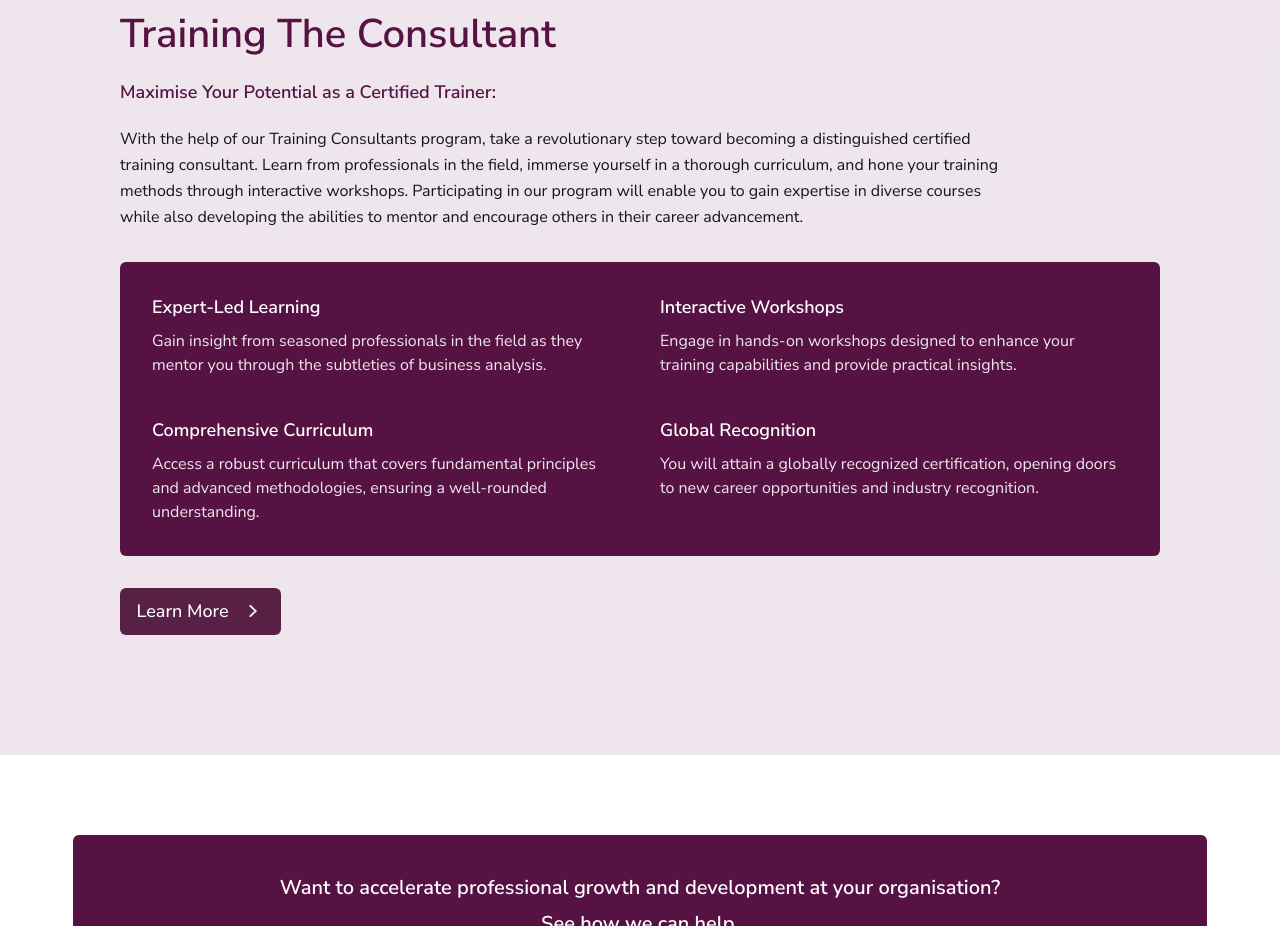
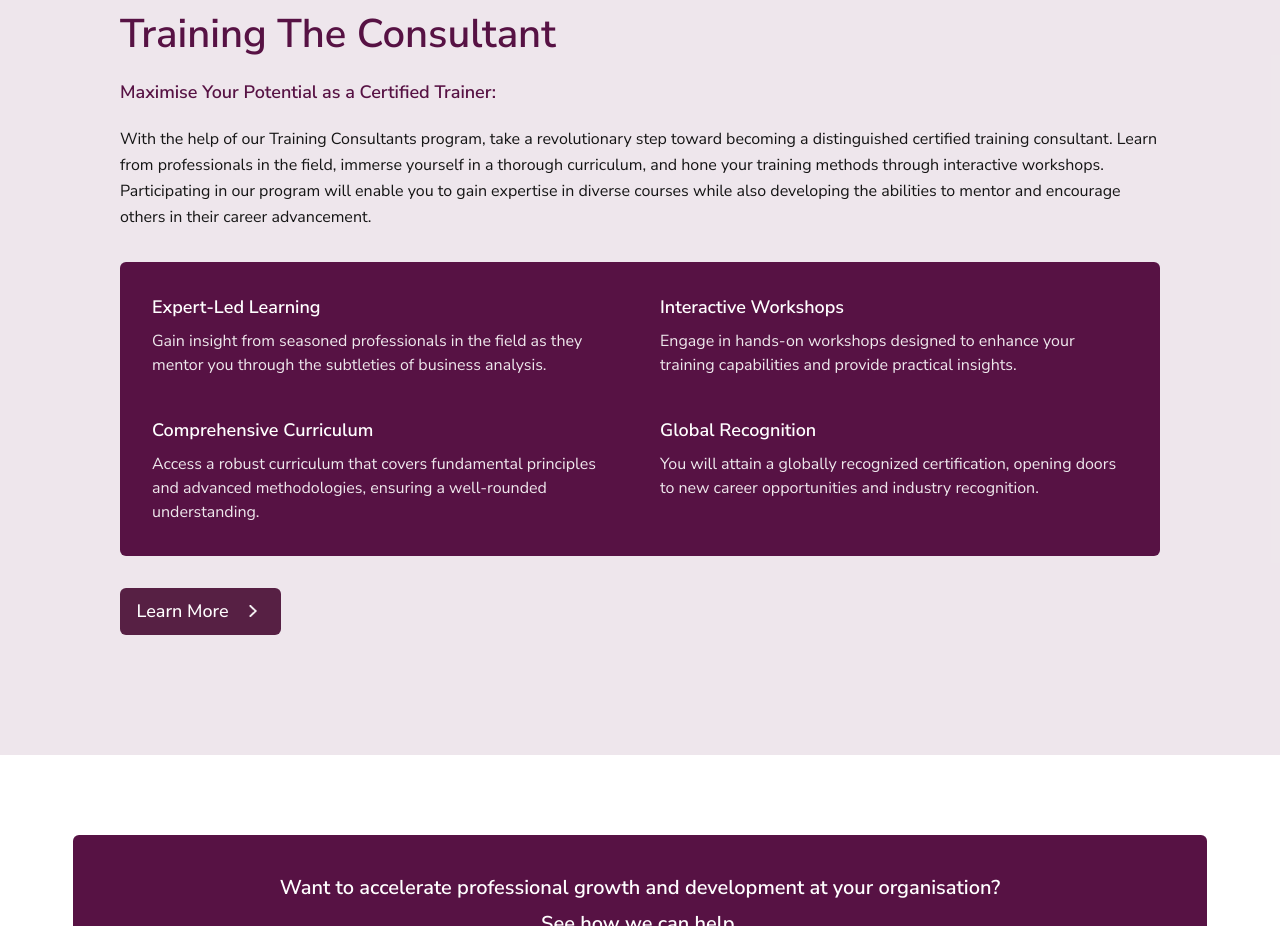
Before and after one commit to Boybash/Tobams-Landing-Page, a Next.js app: page / in a window 1280 px wide. Shown: the part 5280-6206 px from the top of the page. Built offline with nearby package versions, Linux system fonts and the light colour scheme.

Commit message:
changes made to consultant section

```diff
--- a/components/sections/consultantSection.jsx
+++ b/components/sections/consultantSection.jsx
@@ -12,7 +12,7 @@ export default function Consultant() {
         <p className="text-[#571244] text-base md:text-[18px] font-semibold">
           Maximise Your Potential as a Certified Trainer:
         </p>
-        <p className="text-[#151515] leading-relaxed max-w-4xl">
+        <p className="text-[#151515] leading-relaxed max-w-7xl">
           With the help of our Training Consultants program, take a
           revolutionary step toward becoming a distinguished certified training
           consultant. Learn from professionals in the field, immerse yourself in
```
